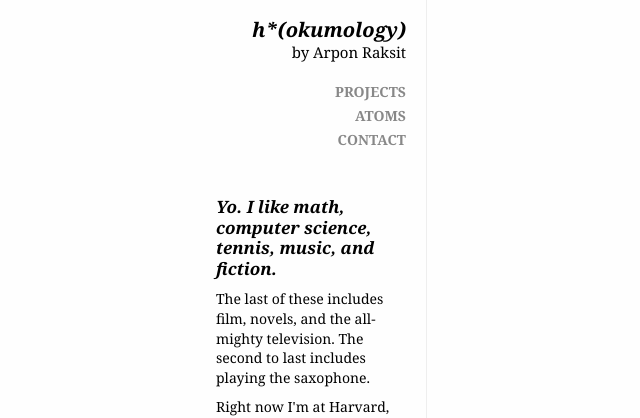
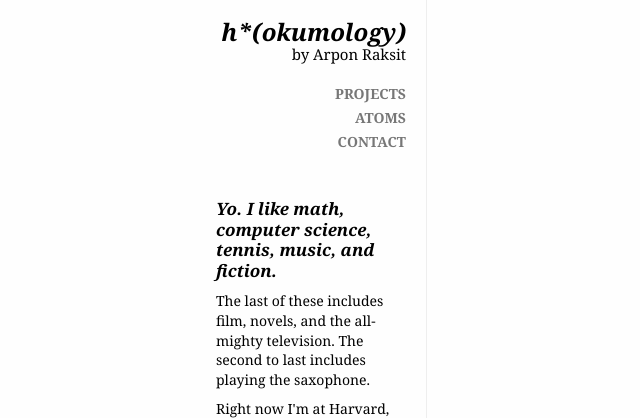
Before and after one commit to arponr/djsite, a Django app: page / in a window 1280 px wide. Shown: the top 418 px of the page, without its empty margins (94-734 px from the left). Run offline with Django 3.2, Linux system fonts and the light colour scheme; data that the repository does not hold is empty; some libraries are stand-ins or nearby versions.

```diff
--- a/djsite/static/base.css
+++ b/djsite/static/base.css
@@ -20,7 +20,7 @@ body {
 }
 
 a:link, a:visited {
-    color: #888888;
+    color: #777777;
     text-decoration: none;
 }
 
@@ -53,7 +53,7 @@ p {
 }
 
 #title {
-    font-size: 20px;
+    font-size: 24px;
     font-weight: 600;
     font-style: italic;
     text-transform: lowercase;
@@ -66,12 +66,11 @@ p {
 
 #name {
     text-align: right;
-    padding-top: 5px;
+    padding-top: 3px;
 }
 
 .nav {
     font-size: 14px;
-    font-weight: 600;
     text-align: right;
     margin-top: 25px;
 }
```
